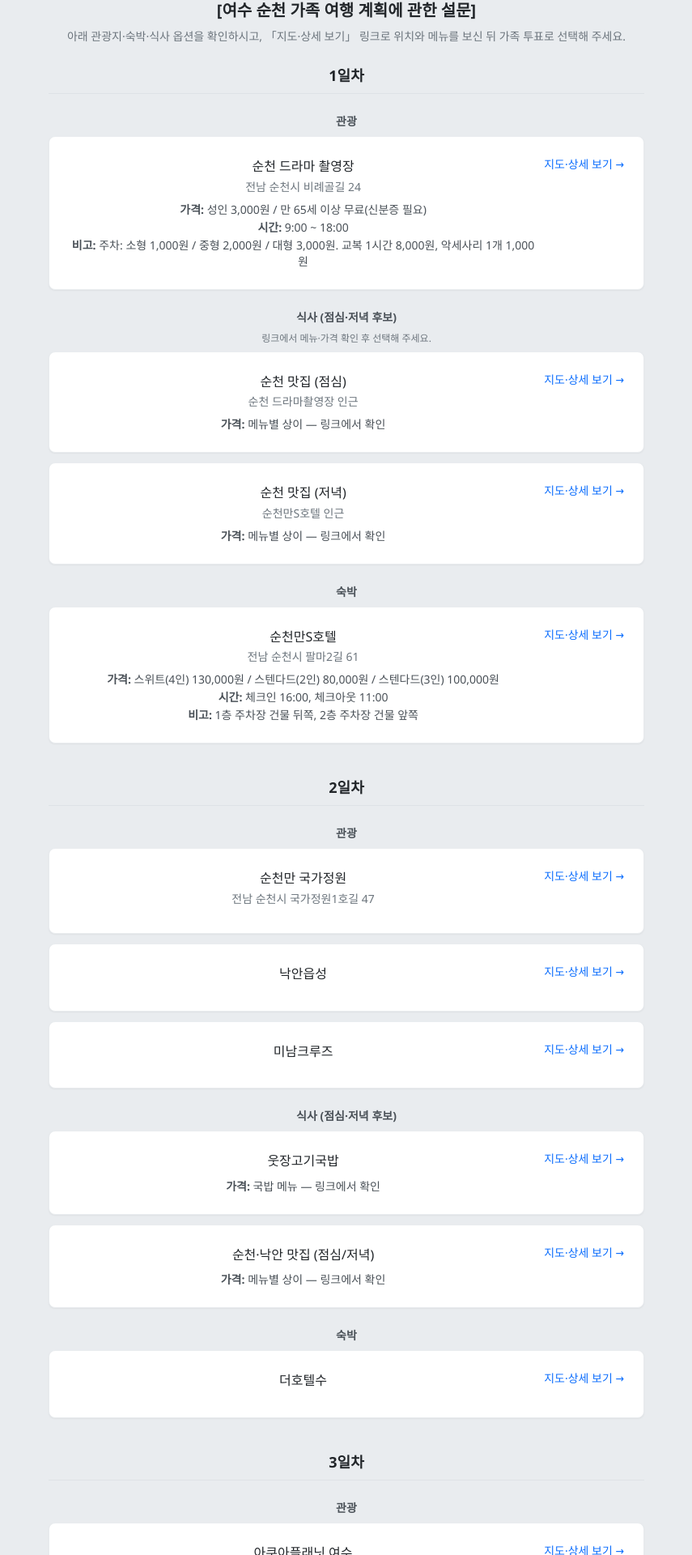
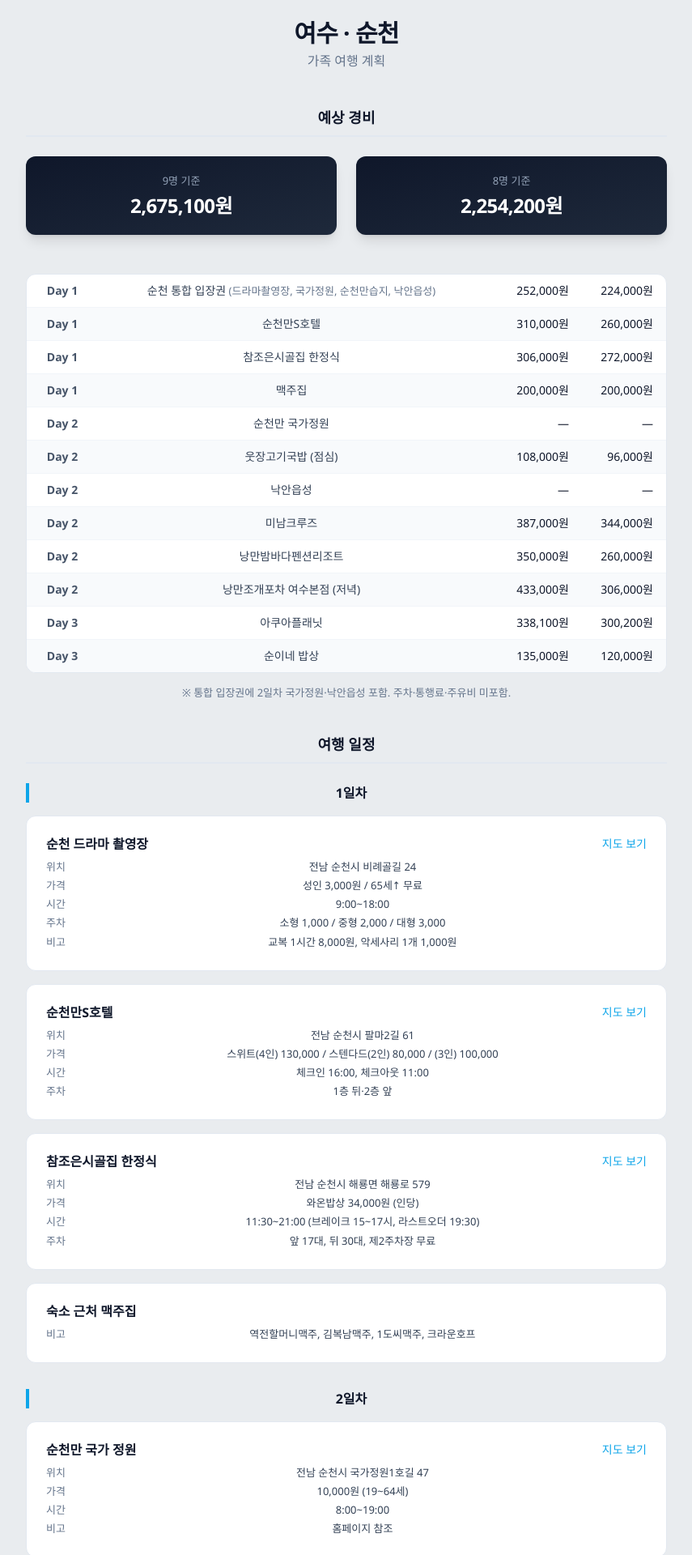
Before and after one commit to jiobi1234/jiobi, a Next.js app in the folder frontend/: page /en/hk/fs in a window 1280 px wide. Shown: the part 173-2093 px from the top of the page at 81% size, without its empty margins (212-1067 px from the left). Built offline with nearby package versions, Linux system fonts and the light colour scheme.

Commit message:
20260307

```diff
--- a/frontend/src/app/[locale]/hk/fs/page.tsx
+++ b/frontend/src/app/[locale]/hk/fs/page.tsx
@@ -1,231 +1,217 @@
 'use client';
 
-import { useParams } from 'next/navigation';
 import HKLayout from '../../../../components/hk/HKLayout';
 
-/** 네이버 지도 검색 링크 */
 function mapLink(name: string) {
   return `https://map.naver.com/v5/search/${encodeURIComponent(name)}`;
 }
 
-/** 옵션 카드: 이름, 위치, 가격, 링크 */
-function OptionCard({
+const BUDGET_9 = 2675100;
+const BUDGET_8 = 2254200;
+
+const costItems = [
+  { day: 1, label: '순천 통합 입장권', note: '드라마촬영장, 국가정원, 순천만습지, 낙안읍성', w9: 252000, w8: 224000 },
+  { day: 1, label: '순천만S호텔', w9: 310000, w8: 260000 },
+  { day: 1, label: '참조은시골집 한정식', w9: 306000, w8: 272000 },
+  { day: 1, label: '맥주집', w9: 200000, w8: 200000 },
+  { day: 2, label: '순천만 국가정원', w9: 0, w8: 0, zeroNote: true },
+  { day: 2, label: '웃장고기국밥 (점심)', w9: 108000, w8: 96000 },
+  { day: 2, label: '낙안읍성', w9: 0, w8: 0, zeroNote: true },
+  { day: 2, label: '미남크루즈', w9: 387000, w8: 344000 },
+  { day: 2, label: '낭만밤바다펜션리조트', w9: 350000, w8: 260000 },
+  { day: 2, label: '낭만조개포차 여수본점 (저녁)', w9: 433000, w8: 306000 },
+  { day: 3, label: '아쿠아플래닛', w9: 338100, w8: 300200 },
+  { day: 3, label: '순이네 밥상', w9: 135000, w8: 120000 },
+];
+
+const scheduleDay1 = [
+  { name: '순천 드라마 촬영장', location: '전남 순천시 비례골길 24', price: '성인 3,000원 / 65세↑ 무료', time: '9:00~18:00', parking: '소형 1,000 / 중형 2,000 / 대형 3,000', note: '교복 1시간 8,000원, 악세사리 1개 1,000원', mapUrl: null as string | null },
+  { name: '순천만S호텔', location: '전남 순천시 팔마2길 61', price: '스위트(4인) 130,000 / 스텐다드(2인) 80,000 / (3인) 100,000', time: '체크인 16:00, 체크아웃 11:00', parking: '1층 뒤·2층 앞', mapUrl: null as string | null },
+  { name: '참조은시골집 한정식', location: '전남 순천시 해룡면 해룡로 579', price: '와온밥상 34,000원 (인당)', time: '11:30~21:00 (브레이크 15~17시, 라스트오더 19:30)', parking: '앞 17대, 뒤 30대, 제2주차장 무료', mapUrl: null as string | null },
+  { name: '숙소 근처 맥주집', location: null, price: null, time: null, parking: null, note: '역전할머니맥주, 김복남맥주, 1도씨맥주, 크라운호프', mapUrl: null as string | null },
+];
+
+const scheduleDay2 = [
+  { name: '순천만 국가 정원', location: '전남 순천시 국가정원1호길 47', price: '10,000원 (19~64세)', time: '8:00~19:00', parking: null, note: '홈페이지 참조', mapUrl: null as string | null },
+  { name: '웃장고기국밥 (점심)', location: '전남 순천시 동외동 (국밥골목)', price: null, time: null, parking: null, note: null, mapUrl: null as string | null },
+  { name: '낙안읍성', location: '전남 순천시 낙안면 충민길 30', price: '성인 4,000원', time: null, parking: null, note: '홈페이지 참조', mapUrl: null as string | null },
+  { name: '미남크루즈', location: '전남 여수시 돌산읍 돌산로 3617-22', price: '성인 43,000원', time: '19:40 출항', parking: '돌산대교 밑 300대 무료', note: '예약페이지 참조', mapUrl: null as string | null },
+  { name: '낭만밤바다펜션리조트', location: '전남 여수시 이순신광장로 159', price: '오션디럭스(4인) 130,000 / (3인) 110,000', time: null, parking: null, note: null, mapUrl: null as string | null },
+  { name: '낭만조개포차 여수본점 (저녁)', location: '전남 여수시 이순신광장로 159 주1동 203호', price: '37,000원', time: null, parking: null, note: null, mapUrl: null as string | null },
+];
+
+const NAVER_MAP_SUNINE = 'https://map.naver.com/p/search/%EC%88%9C%EC%9D%B4%EB%84%A4%EB%B0%A5%EC%83%81/place/1586505402';
+
+const scheduleDay3 = [
+  { name: '아쿠아플래닛', location: '전남 여수시 오동도로 61-11', price: '대인 37,900 / 경로 34,900 (신분증)', time: '9:30~19:00 (매표 18:00)', parking: '주차 가능', note: null, mapUrl: null as string | null },
+  { name: '순이네 밥상', location: null, price: '15,000원 (인당)', time: null, parking: null, note: null, mapUrl: NAVER_MAP_SUNINE },
+  { name: '여수당', location: '전남 여수시 중앙로 72', price: '쑥 아이스크림 3,000원', time: '07:30~23:00', parking: '이순신광장 주변 무료 1시간', note: null, mapUrl: null as string | null },
+];
+
+function formatWon(n: number) {
+  if (n === 0) return '—';
+  return n.toLocaleString() + '원';
+}
+
+function PlaceCard({
   name,
   location,
   price,
   time,
-  extra,
-  mapSearchName,
-  locale,
+  parking,
+  note,
+  showMap = true,
+  mapUrl = null,
 }: {
   name: string;
-  location?: string;
-  price?: string;
-  time?: string;
-  extra?: string;
-  mapSearchName?: string;
-  locale: string;
+  location: string | null;
+  price: string | null;
+  time: string | null;
+  parking: string | null;
+  note: string | null;
+  showMap?: boolean;
+  mapUrl?: string | null;
 }) {
-  const searchName = mapSearchName ?? name;
+  const hasDetail = location || price || time || parking || note;
+  const showMapLink = showMap || !!mapUrl;
+  const mapHref = mapUrl || (showMap ? mapLink(name) : '');
   return (
-    <div className="bg-white rounded-lg p-4 shadow-sm border border-[#e9ecef] hover:border-[#adb5bd] transition-colors">
-      <div className="flex flex-wrap items-start justify-between gap-2">
-        <div className="min-w-0 flex-1">
-          <h3 className="font-medium text-[#212529]">{name}</h3>
-          {location && <p className="text-sm text-[#6c757d] mt-0.5">{location}</p>}
-          <ul className="mt-2 text-sm space-y-0.5 text-[#495057]">
-            {price && <li><strong>가격:</strong> {price}</li>}
-            {time && <li><strong>시간:</strong> {time}</li>}
-            {extra && <li><strong>비고:</strong> {extra}</li>}
-          </ul>
-        </div>
+    <article className="bg-white rounded-xl border border-slate-200 p-4 sm:p-5 transition-shadow hover:shadow-md hover:border-slate-300">
+      <div className="flex items-start justify-between gap-3 mb-2">
+        <h3 className="text-base font-semibold text-slate-900 leading-tight">{name}</h3>
+        {showMapLink && mapHref && (
           <a
-          href={mapLink(searchName)}
+            href={mapHref}
             target="_blank"
             rel="noopener noreferrer"
-          className="shrink-0 text-sm font-medium text-[#0d6efd] hover:underline whitespace-nowrap"
+            className="shrink-0 text-sm font-medium text-sky-500 hover:underline"
           >
-          지도·상세 보기 →
+            지도 보기
           </a>
+        )}
       </div>
-    </div>
+      {hasDetail && (
+        <dl className="grid grid-cols-[auto_1fr] gap-x-4 gap-y-0.5 text-[13px] m-0">
+          {location && (
+            <>
+              <dt className="text-slate-500 font-medium">위치</dt>
+              <dd className="text-slate-700">{location}</dd>
+            </>
+          )}
+          {price && (
+            <>
+              <dt className="text-slate-500 font-medium">가격</dt>
+              <dd className="text-slate-700">{price}</dd>
+            </>
+          )}
+          {time && (
+            <>
+              <dt className="text-slate-500 font-medium">시간</dt>
+              <dd className="text-slate-700">{time}</dd>
+            </>
+          )}
+          {parking && (
+            <>
+              <dt className="text-slate-500 font-medium">주차</dt>
+              <dd className="text-slate-700">{parking}</dd>
+            </>
+          )}
+          {note && (
+            <>
+              <dt className="text-slate-500 font-medium">비고</dt>
+              <dd className="text-slate-700">{note}</dd>
+            </>
+          )}
+        </dl>
+      )}
+    </article>
   );
 }
 
-/**
- * 가족 설문 페이지 (FS = Family Survey)
- * jiobi.kr/ko/hk/fs — 여행지·숙박·식사 옵션을 한 페이지에서 보고 링크로 선택
- */
 export default function FamilySurveyPage() {
-  const params = useParams();
-  const locale = (params?.locale as string) || 'ko';
-
   return (
     <HKLayout>
-      <div className="max-w-3xl mx-auto px-4 py-8 pb-12">
-        <h1 className="text-xl font-semibold text-[#212529] mb-2">
-          [여수 순천 가족 여행 계획에 관한 설문]
+      <div className="max-w-[52rem] mx-auto px-4 sm:px-5 py-6 pb-12 text-slate-700 text-[15px] leading-relaxed">
+        <header className="text-center py-8 pb-9 mb-2">
+          <h1 className="text-2xl sm:text-3xl font-bold tracking-tight text-slate-900 m-0 mb-1">
+            여수 · 순천
           </h1>
-        <p className="text-sm text-[#6c757d] mb-6">
-          아래 관광지·숙박·식사 옵션을 확인하시고, 「지도·상세 보기」 링크로 위치와 메뉴를 보신 뒤 가족 투표로 선택해 주세요.
+          <p className="text-base font-medium text-slate-500 m-0">가족 여행 계획</p>
+        </header>
+
+        <section className="mb-10">
+          <h2 className="text-lg font-semibold text-slate-900 mb-4 pb-2 border-b-2 border-slate-200">
+            예상 경비
+          </h2>
+          <div className="grid grid-cols-1 sm:grid-cols-2 gap-4 mb-5">
+            <div className="bg-gradient-to-br from-slate-900 to-slate-800 text-white rounded-xl py-5 px-4 text-center shadow-lg">
+              <span className="block text-[13px] font-medium text-slate-400 mb-1">9명 기준</span>
+              <span className="text-xl sm:text-2xl font-bold tracking-tight">{formatWon(BUDGET_9)}</span>
+            </div>
+            <div className="bg-gradient-to-br from-slate-900 to-slate-800 text-white rounded-xl py-5 px-4 text-center shadow-lg">
+              <span className="block text-[13px] font-medium text-slate-400 mb-1">8명 기준</span>
+              <span className="text-xl sm:text-2xl font-bold tracking-tight">{formatWon(BUDGET_8)}</span>
+            </div>
+          </div>
+          <ul className="list-none m-0 p-0 bg-white rounded-xl border border-slate-200 overflow-hidden overflow-x-auto">
+            {costItems.map((item, i) => (
+              <li
+                key={i}
+                className={`grid grid-cols-[3.5rem_1fr_5.5rem_5.5rem] gap-3 items-baseline py-2.5 px-4 text-sm border-b border-slate-100 last:border-b-0 min-w-[320px] ${
+                  i % 2 === 1 ? 'bg-slate-50' : ''
+                }`}
+              >
+                <span className="font-semibold text-slate-600">Day {item.day}</span>
+                <span className="text-slate-700">
+                  {item.label}
+                  {item.note && <em className="not-italic text-slate-500 text-[13px]"> ({item.note})</em>}
+                </span>
+                <span className="text-right tabular-nums text-slate-900 font-medium">
+                  {item.zeroNote ? '—' : formatWon(item.w9)}
+                </span>
+                <span className="text-right tabular-nums text-slate-900 font-medium">
+                  {item.zeroNote ? '—' : formatWon(item.w8)}
+                </span>
+              </li>
+            ))}
+          </ul>
+          <p className="mt-3 text-[13px] text-slate-500 leading-snug">
+            ※ 통합 입장권에 2일차 국가정원·낙안읍성 포함. 주차·통행료·주유비 미포함.
           </p>
+        </section>
 
-        <div className="space-y-10 text-[#495057]">
-          {/* ========== 1일차 ========== */}
-          <section>
-            <h2 className="text-lg font-semibold text-[#212529] mb-4 border-b border-[#dee2e6] pb-2">
-              1일차
+        <section className="mb-4">
+          <h2 className="text-lg font-semibold text-slate-900 mb-4 pb-2 border-b-2 border-slate-200">
+            여행 일정
           </h2>
 
-            <div className="mb-4">
-              <h3 className="text-sm font-semibold text-[#495057] mb-2">관광</h3>
-              <div className="space-y-3">
-                <OptionCard
-                  name="순천 드라마 촬영장"
-                  location="전남 순천시 비례골길 24"
-                  price="성인 3,000원 / 만 65세 이상 무료(신분증 필요)"
-                  time="9:00 ~ 18:00"
-                  extra="주차: 소형 1,000원 / 중형 2,000원 / 대형 3,000원. 교복 1시간 8,000원, 악세사리 1개 1,000원"
-                  locale={locale}
+          {[
+            { label: '1일차', places: scheduleDay1 },
+            { label: '2일차', places: scheduleDay2 },
+            { label: '3일차', places: scheduleDay3 },
+          ].map((day) => (
+            <div key={day.label} className="mb-8 last:mb-0">
+              <div className="text-base font-bold text-slate-900 mb-3 pl-2 border-l-4 border-sky-500">
+                {day.label}
+              </div>
+              <div className="flex flex-col gap-3">
+                {day.places.map((place, i) => (
+                  <PlaceCard
+                    key={i}
+                    name={place.name}
+                    location={place.location}
+                    price={place.price}
+                    time={place.time}
+                    parking={place.parking}
+                    note={place.note}
+                    showMap={!!place.location}
+                    mapUrl={place.mapUrl}
                   />
+                ))}
               </div>
             </div>
-
-            <div className="mb-4">
-              <h3 className="text-sm font-semibold text-[#495057] mb-2">식사 (점심·저녁 후보)</h3>
-              <p className="text-xs text-[#6c757d] mb-2">링크에서 메뉴·가격 확인 후 선택해 주세요.</p>
-              <div className="space-y-3">
-                <OptionCard
-                  name="순천 맛집 (점심)"
-                  location="순천 드라마촬영장 인근"
-                  price="메뉴별 상이 — 링크에서 확인"
-                  mapSearchName="순천 맛집"
-                  locale={locale}
-                />
-                <OptionCard
-                  name="순천 맛집 (저녁)"
-                  location="순천만S호텔 인근"
-                  price="메뉴별 상이 — 링크에서 확인"
-                  mapSearchName="순천시 맛집"
-                  locale={locale}
-                />
-              </div>
-            </div>
-
-            <div>
-              <h3 className="text-sm font-semibold text-[#495057] mb-2">숙박</h3>
-              <div className="space-y-3">
-                <OptionCard
-                  name="순천만S호텔"
-                  location="전남 순천시 팔마2길 61"
-                  price="스위트(4인) 130,000원 / 스텐다드(2인) 80,000원 / 스텐다드(3인) 100,000원"
-                  time="체크인 16:00, 체크아웃 11:00"
-                  extra="1층 주차장 건물 뒤쪽, 2층 주차장 건물 앞쪽"
-                  locale={locale}
-                />
-              </div>
-            </div>
+          ))}
         </section>
-
-          {/* ========== 2일차 ========== */}
-          <section>
-            <h2 className="text-lg font-semibold text-[#212529] mb-4 border-b border-[#dee2e6] pb-2">
-              2일차
-            </h2>
-
-            <div className="mb-4">
-              <h3 className="text-sm font-semibold text-[#495057] mb-2">관광</h3>
-              <div className="space-y-3">
-                <OptionCard
-                  name="순천만 국가정원"
-                  location="전남 순천시 국가정원1호길 47"
-                  locale={locale}
-                />
-                <OptionCard
-                  name="낙안읍성"
-                  mapSearchName="낙안읍성"
-                  locale={locale}
-                />
-                <OptionCard
-                  name="미남크루즈"
-                  mapSearchName="미남크루즈"
-                  locale={locale}
-                />
-              </div>
-            </div>
-
-            <div className="mb-4">
-              <h3 className="text-sm font-semibold text-[#495057] mb-2">식사 (점심·저녁 후보)</h3>
-              <div className="space-y-3">
-                <OptionCard
-                  name="웃장고기국밥"
-                  price="국밥 메뉴 — 링크에서 확인"
-                  mapSearchName="웃장고기국밥 순천"
-                  locale={locale}
-                />
-                <OptionCard
-                  name="순천·낙안 맛집 (점심/저녁)"
-                  price="메뉴별 상이 — 링크에서 확인"
-                  mapSearchName="낙안읍성 맛집"
-                  locale={locale}
-                />
-              </div>
-            </div>
-
-            <div>
-              <h3 className="text-sm font-semibold text-[#495057] mb-2">숙박</h3>
-              <div className="space-y-3">
-                <OptionCard
-                  name="더호텔수"
-                  mapSearchName="더호텔수"
-                  locale={locale}
-                />
-              </div>
-            </div>
-          </section>
-
-          {/* ========== 3일차 ========== */}
-          <section>
-            <h2 className="text-lg font-semibold text-[#212529] mb-4 border-b border-[#dee2e6] pb-2">
-              3일차
-            </h2>
-
-            <div className="mb-4">
-              <h3 className="text-sm font-semibold text-[#495057] mb-2">관광</h3>
-              <div className="space-y-3">
-                <OptionCard
-                  name="아쿠아플래닛 여수"
-                  location="전남 여수시 오동도로 61-11 아쿠아리움"
-                  price="대인 37,900원 / 경로 34,900원 (신분증 필요)"
-                  time="9:30 ~ 19:00 (매표 마감 18:00)"
-                  extra="주차 가능"
-                  locale={locale}
-                />
-                <OptionCard
-                  name="여수당"
-                  location="전남 여수시 중앙로 72"
-                  price="쑥 아이스크림 3,000원"
-                  time="매일 07:30 ~ 23:00"
-                  extra="이순신광장 주변 주차장 무료 1시간"
-                  locale={locale}
-                />
-              </div>
-            </div>
-
-            <div>
-              <h3 className="text-sm font-semibold text-[#495057] mb-2">식사 (점심·저녁 후보)</h3>
-              <div className="space-y-3">
-                <OptionCard
-                  name="여수 맛집 (오동도·중앙로)"
-                  location="아쿠아플래닛·여수당 인근"
-                  price="메뉴별 상이 — 링크에서 확인"
-                  mapSearchName="여수 오동도 맛집"
-                  locale={locale}
-                />
-              </div>
-            </div>
-          </section>
-        </div>
       </div>
     </HKLayout>
   );
```
Also changed, not shown: 2 other files (tests, documents, lock files or other folders). Lines whose indentation alone changed are shown as unchanged.
